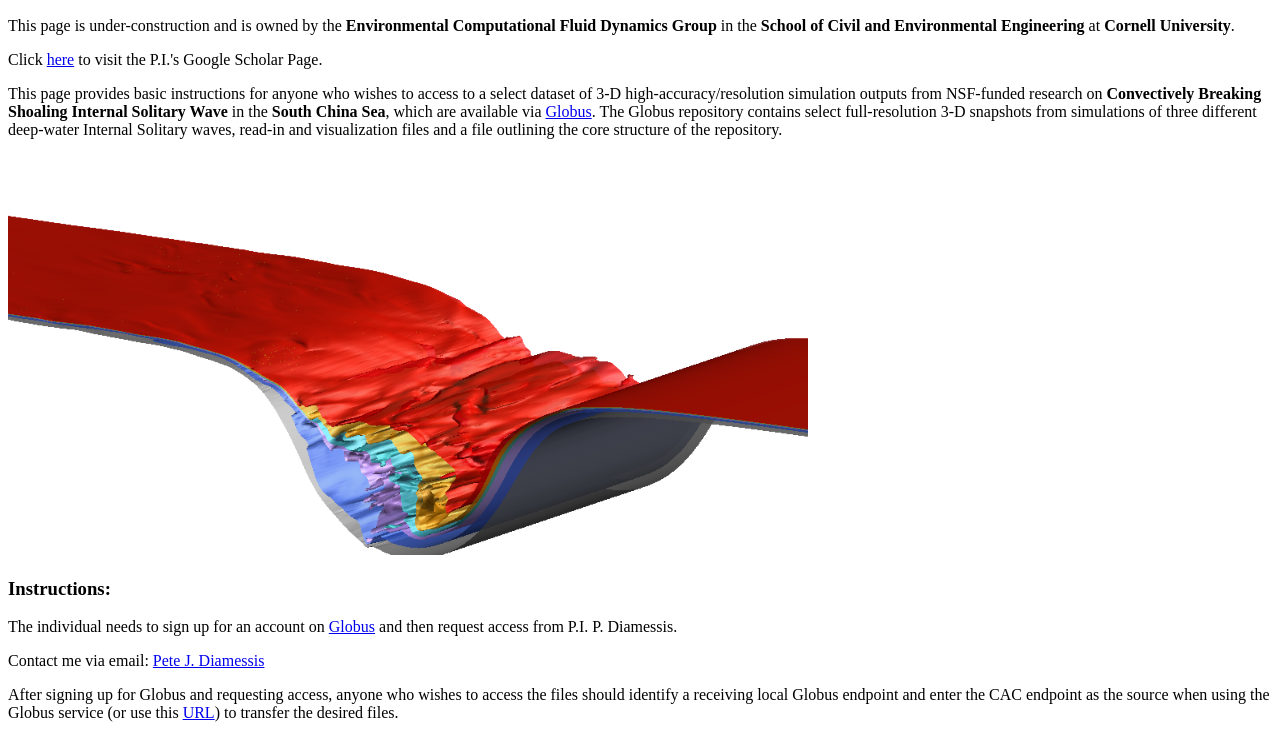
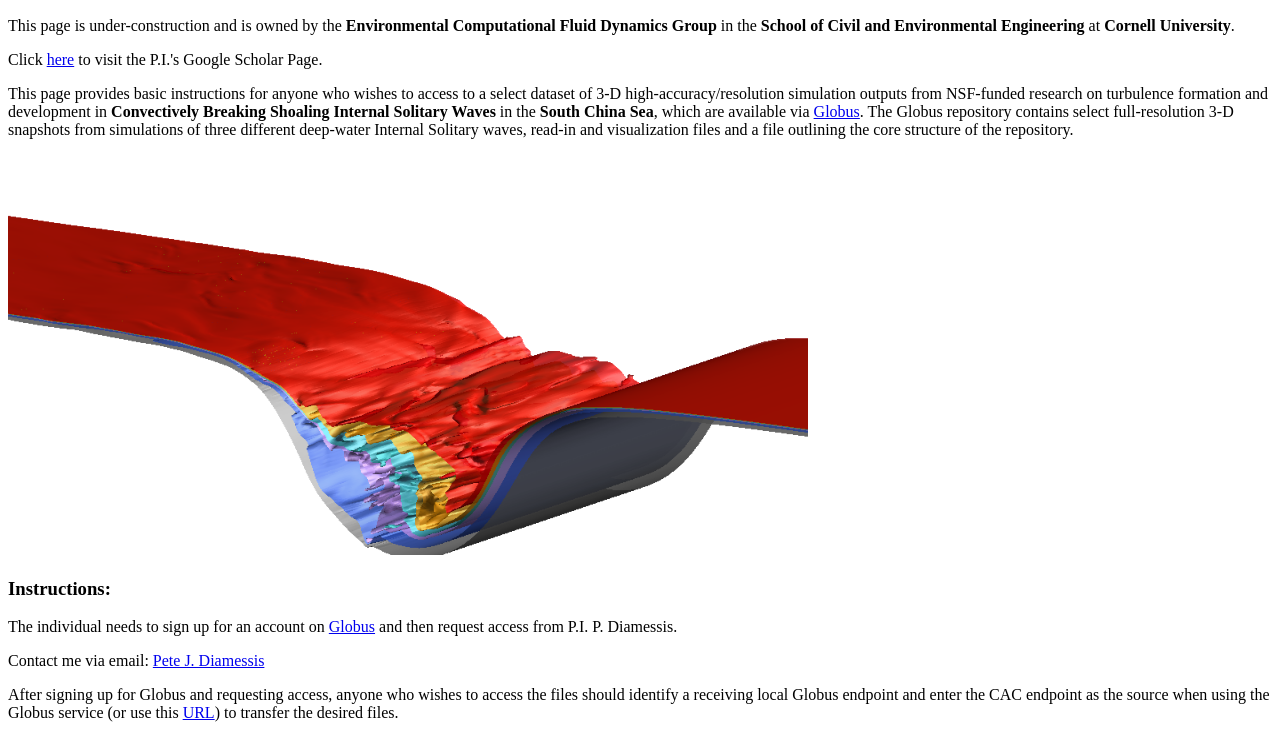
Before and after one commit to diamessis/diamessis.github.io, a plain HTML site: page index.html in a window 1280 px wide. Shown: the part 110-848 px from the top of the page. Drawn offline with Linux system fonts and the light colour scheme.

```diff
--- a/index.html
+++ b/index.html
@@ -18,7 +18,7 @@
     <h2>Cornell E.C.F.D. Group </h2>
     <p>This page is under-construction and is owned by the <strong>Environmental Computational Fluid Dynamics Group</strong> in the <strong>School of Civil and Environmental Engineering</strong> at <strong>Cornell University</strong>.</p>
     <p>Click <a href="https://scholar.google.ca/citations?user=37nCJUgAAAAJ&hl=en">here</a> to visit the P.I.'s Google Scholar Page.</p>
-    <p>This page provides basic instructions for anyone who wishes to access to a select dataset of 3-D high-accuracy/resolution simulation outputs from NSF-funded research on <strong> Convectively Breaking Shoaling Internal Solitary Wave</strong> in the <strong>South China Sea</strong>, which are available via <a href="https://www.globus.org">Globus</a>. The Globus repository contains select full-resolution 3-D snapshots from simulations of three different deep-water Internal Solitary waves, read-in and visualization files and a file outlining the core structure of the repository.</p>
+    <p>This page provides basic instructions for anyone who wishes to access to a select dataset of 3-D high-accuracy/resolution simulation outputs from NSF-funded research on turbulence formation and development in <strong> Convectively Breaking Shoaling Internal Solitary Waves</strong> in the <strong>South China Sea</strong>, which are available via <a href="https://www.globus.org">Globus</a>. The Globus repository contains select full-resolution 3-D snapshots from simulations of three different deep-water Internal Solitary waves, read-in and visualization files and a file outlining the core structure of the repository.</p>
     <img src="./ISW_example.png" alt="ISW_example" width="800" height="400i class="center">
     <h3> Instructions: </h3>
     <p>The individual needs to sign up for an account on <a href="https://www.globus.org">Globus</a> and then request access from P.I. P. Diamessis.</p>
```
